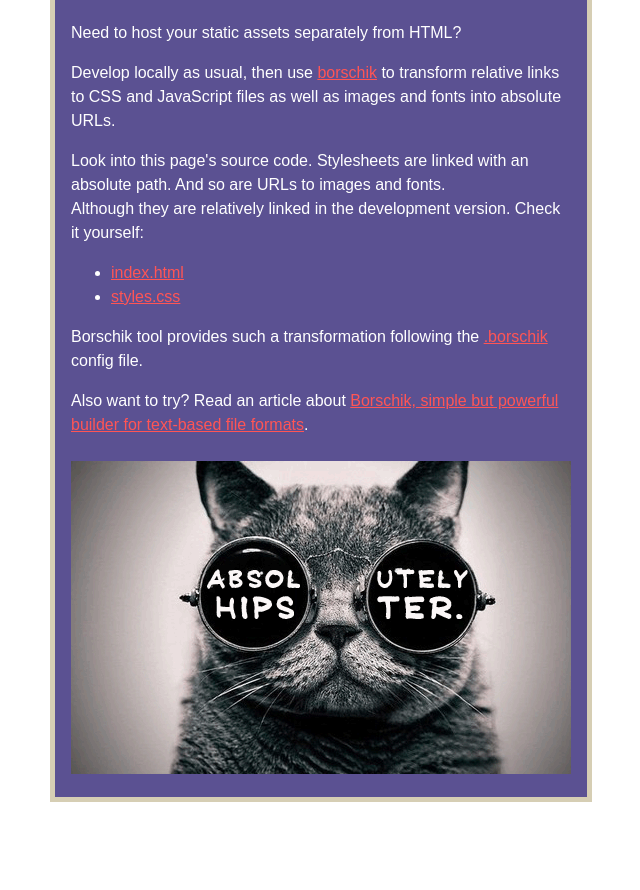
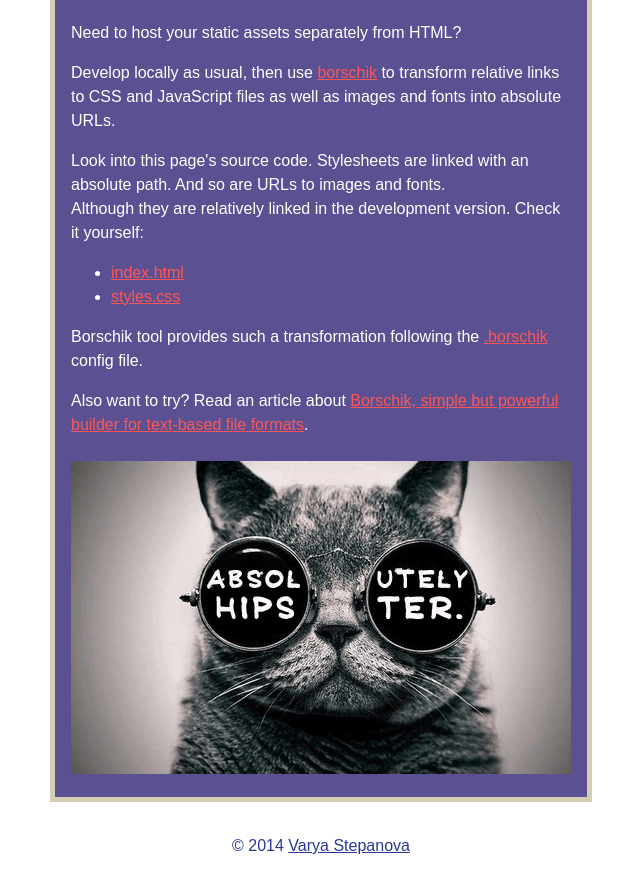
Before and after one commit to varya/st-deliverer, a website: page src/html/index.html in a window 1280 px wide. Shown: the part 146-1036 px from the top of the page, without its empty margins (319-959 px from the left). Before the commit the page ends 980 px from the top, so only its background shows below. Drawn offline with Linux system fonts and the light colour scheme.

Commit message:
Copyright

```diff
--- a/src/css/styles.css
+++ b/src/css/styles.css
@@ -12,6 +12,11 @@ body {
 a
 {
     color: #f55;
+}
+
+.link_dark
+{
+    color: #2a3698;
 }
 
 .promo-text {
@@ -40,3 +45,11 @@ a
     margin-top: 1.5em;
     margin-bottom: 1.5em;
 }
+
+.copyright
+{
+    text-align: center;
+    color: #2a3698;
+    margin: 1em auto 2em;
+    width: 500px;
+}
--- a/src/html/index.html
+++ b/src/html/index.html
@@ -48,5 +48,8 @@ Also want to try? Read an article about
 
 
         </div>
+        <div class="copyright">
+&copy; 2014 <a class="link_dark" href="http://varya.me/">Varya Stepanova</a>
+        </div>
     </body>
 </html>
```
